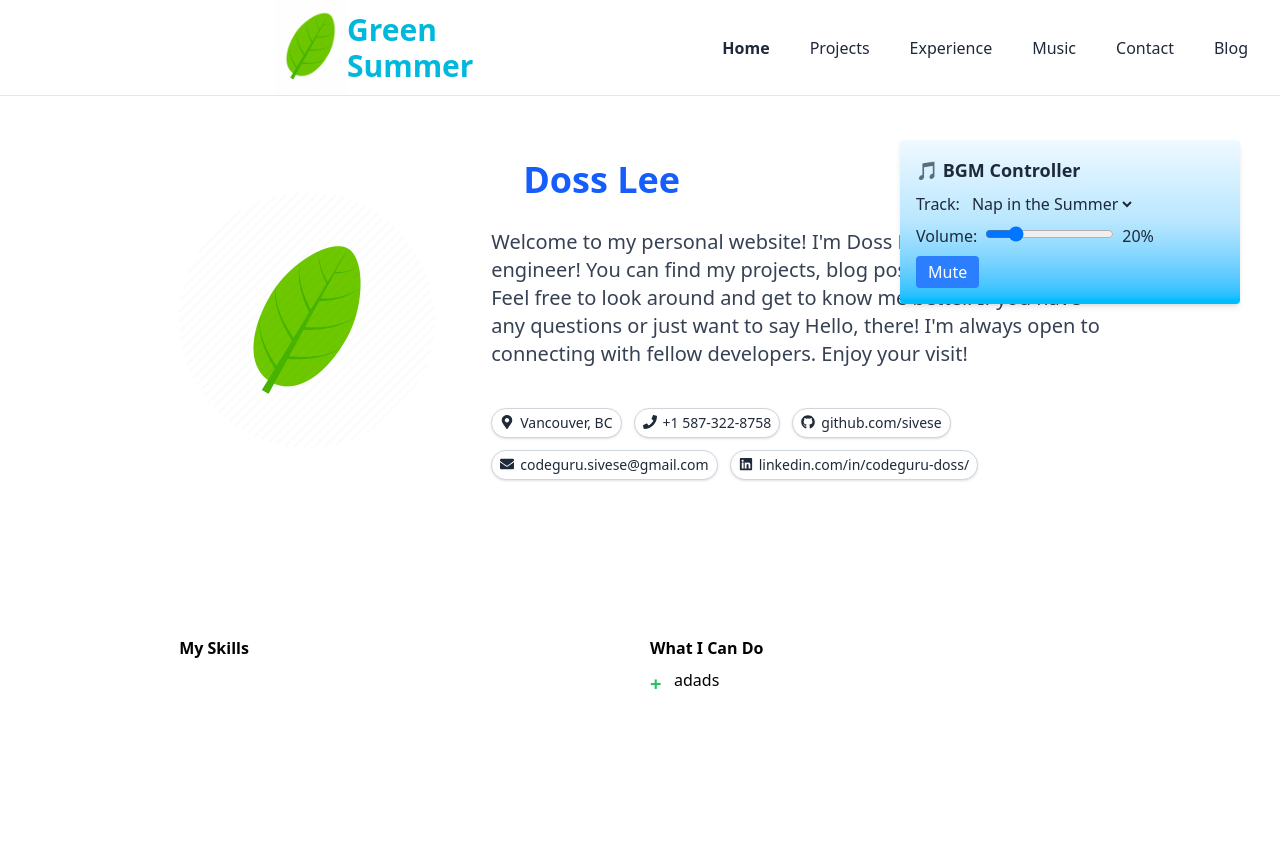
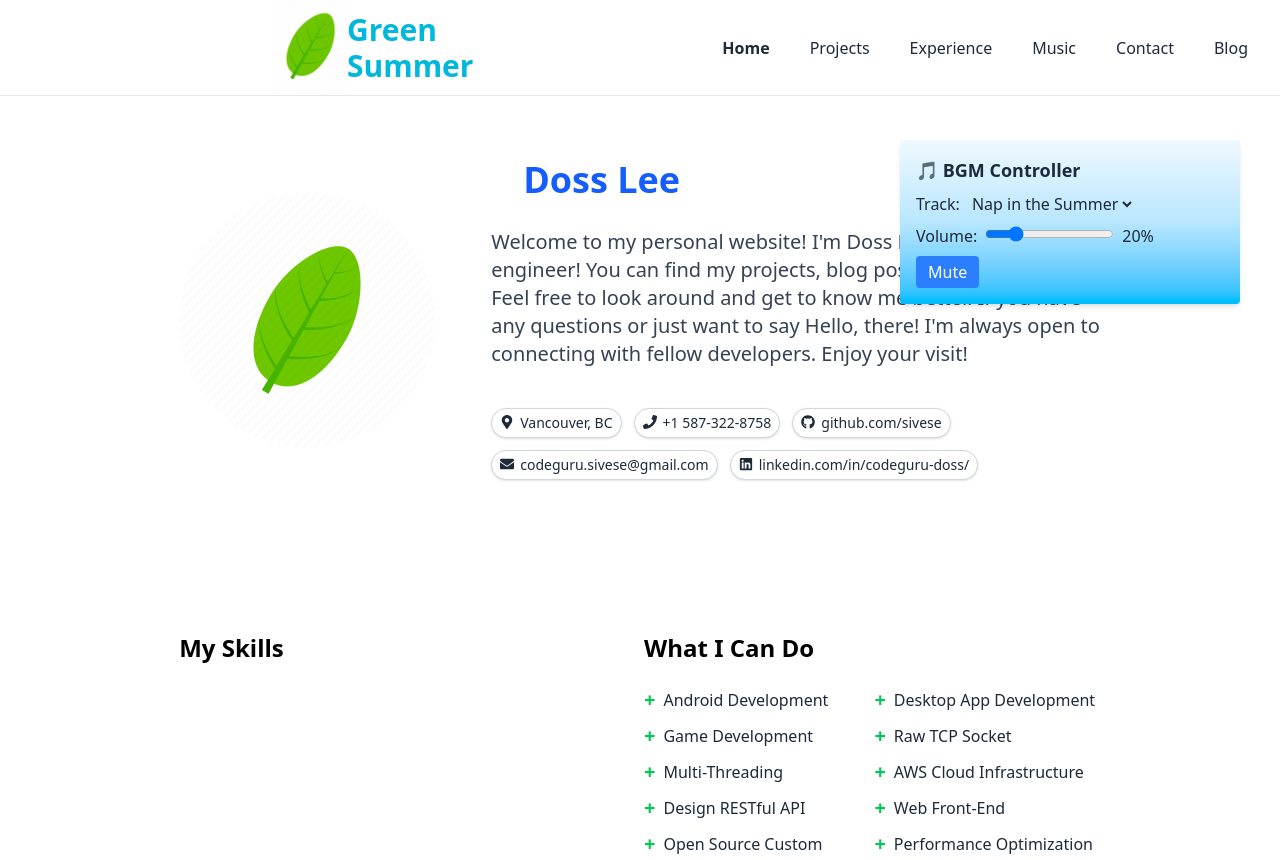
Before and after one commit to sivese/GreenSummer, a React (Vite) app: page / in a window 1280 px wide. Before the commit the page ends 800 px from the top, so only its background shows below. Built offline with nearby package versions, Linux system fonts and the light colour scheme.

Commit message:
keep working on bullet list

```diff
--- a/src/index.css
+++ b/src/index.css
@@ -1,17 +1 @@
 @import "tailwindcss";
-
-.plus-li::before {
-    content: '+';
-    color: #22c55e; /* Tailwind's green-500 */
-    position: absolute;
-    left: 0;
-    font-weight: bold;
-    font-size: 1.25rem;
-}
-
-.plus-li {
-    position: relative;
-    padding-left: 1.5rem; /* same as pl-6 */
-    list-style: none;
-    align-self: center;
-}
--- a/src/pages/home.tsx
+++ b/src/pages/home.tsx
@@ -6,11 +6,24 @@ import homeIntro from "../config/home-contents";
 import HoverTag from "../components/hover-tag";
 import { FaEnvelope, FaGithub, FaLinkedin, FaMapMarkerAlt, FaPhone } from "react-icons/fa";
 
+type Props = {
+  children: React.ReactNode;
+};
+
+function Bullet( { children }: Props ) {
+  return (
+    <li className="flex items-center space-x-2">
+      <span className="text-green-500 font-bold text-xl leading-none">+</span>
+      <span className="font-medium text-gray-800 ">{ children }</span>
+    </li>
+  );
+}
+
 function MySkills() {
   return (
     <div>
-      <h3 className="text-1xl mx-auto font-semibold">My Skills</h3>
-      <div className="grid grid-cols-2 gap-5">
+      <h3 className="text-2xl mx-auto font-semibold">My Skills</h3>
+      <div className="grid grid-cols-2 gap-5 font-bold">
       </div>
     </div>
   )
@@ -19,9 +32,18 @@ function MySkills() {
 function WhatICanDo() {
   return (
     <div>
-      <h3 className="text-1xl mx-auto font-semibold">What I Can Do</h3>
-      <div className="grid grid-cols-2 gap-5">
-        <li className="plus-li"> adads</li>
+      <h3 className="text-2xl mx-auto font-semibold">What I Can Do</h3>
+      <div className="grid grid-cols-2 gap-1 pt-5">
+        <Bullet>Android Development</Bullet>
+        <Bullet>Desktop App Development</Bullet>
+        <Bullet>Game Development</Bullet>
+        <Bullet>Raw TCP Socket</Bullet>
+        <Bullet>Multi-Threading</Bullet>
+        <Bullet>AWS Cloud Infrastructure</Bullet>
+        <Bullet>Design RESTful API</Bullet>
+        <Bullet>Web Front-End</Bullet>
+        <Bullet>Open Source Custom</Bullet>
+        <Bullet>Performance Optimization</Bullet>
       </div>
     </div>
   )
@@ -49,7 +71,7 @@ function Home() {
             </div>
           </div>
         </div>
-        <div className="grid grid-cols-2 gap-5 pt-30">
+        <div className="grid grid-cols-2 gap-2 pt-30">
           <MySkills />
           <WhatICanDo />
         </div>
```
